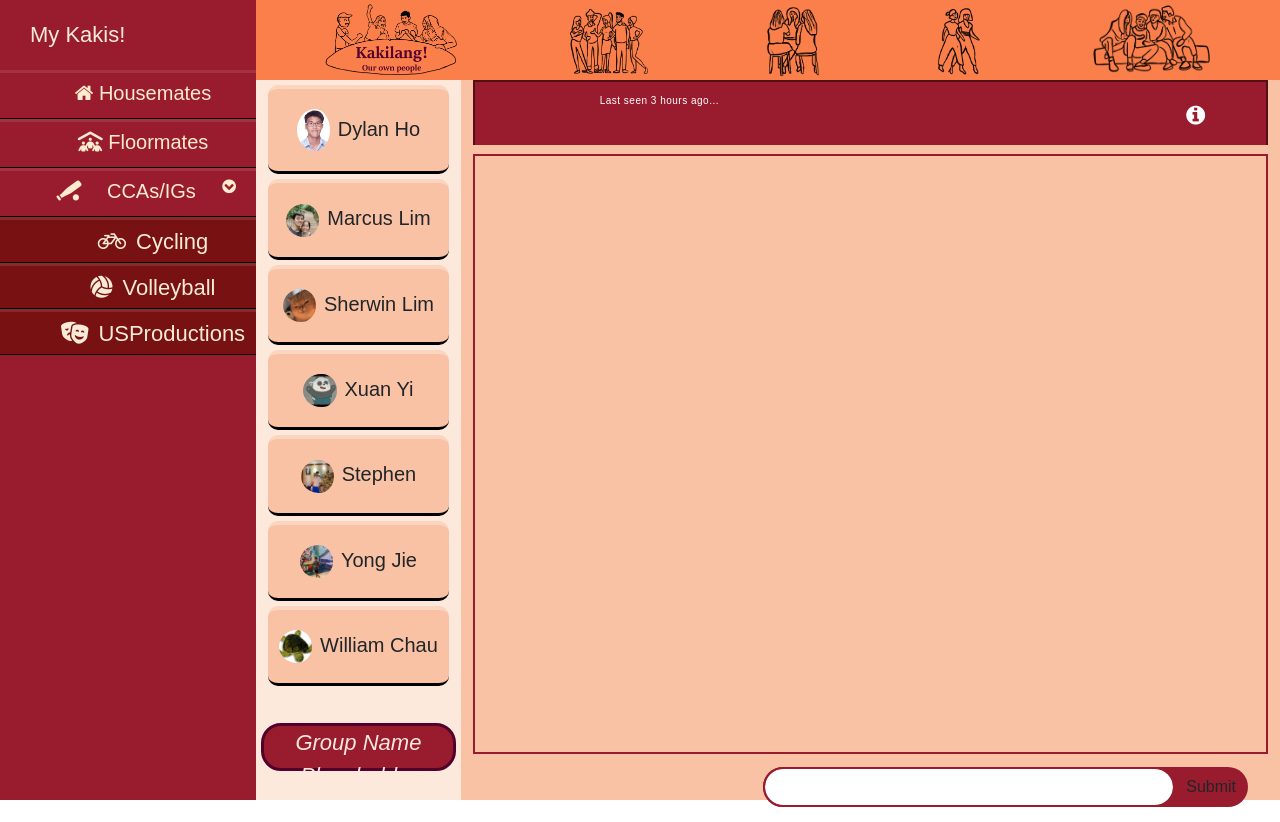
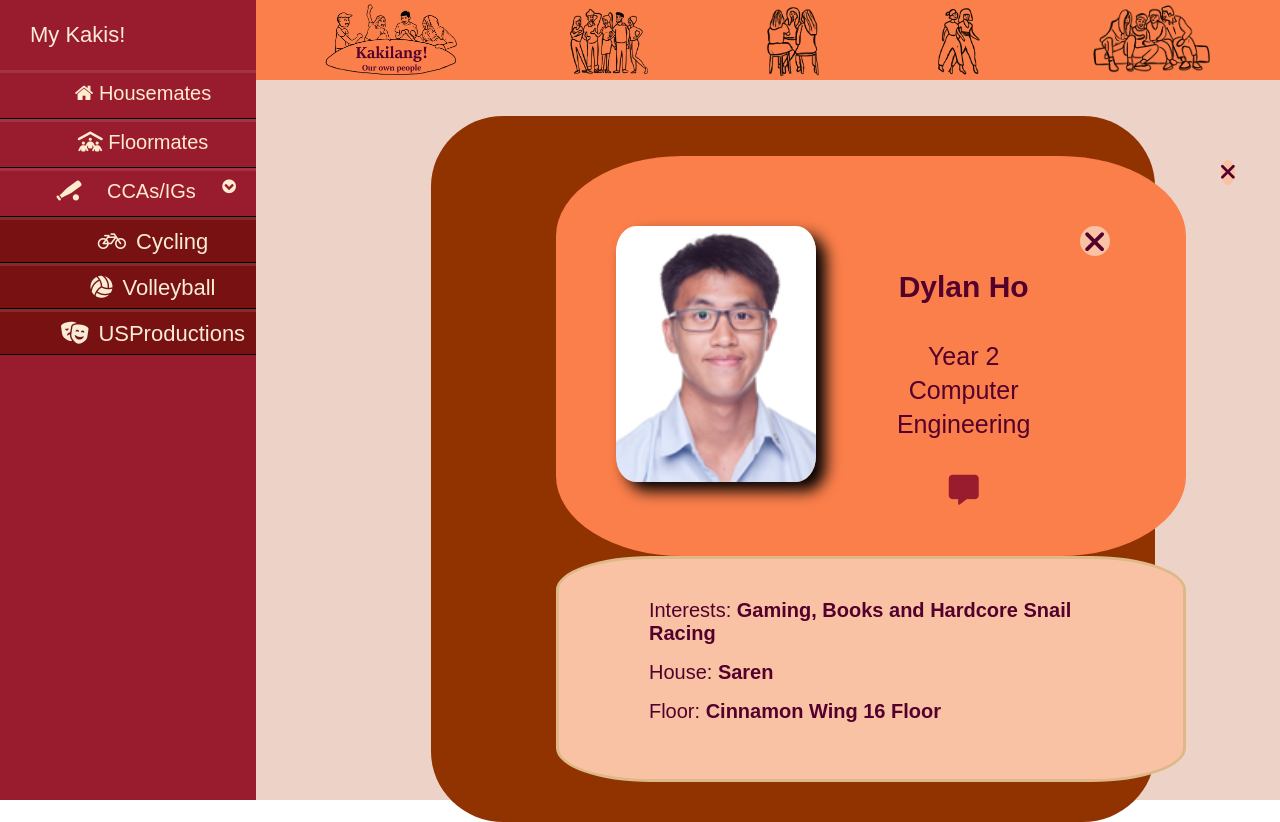
Before and after one commit to ChubbsBunns/Kakilang, a React (Create React App) app in the folder kakilang-web-app/: page /home/1 in a window 1280 px wide. Built offline with nearby package versions, Linux system fonts and the light colour scheme; no server answers.

Commit message:
profile page draft 1 upload

```diff
--- a/kakilang-web-app/package.json
+++ b/kakilang-web-app/package.json
@@ -3,6 +3,10 @@
   "version": "0.1.0",
   "private": true,
   "dependencies": {
+    "@fortawesome/fontawesome-svg-core": "^6.1.1",
+    "@fortawesome/free-regular-svg-icons": "^6.1.1",
+    "@fortawesome/free-solid-svg-icons": "^6.1.1",
+    "@fortawesome/react-fontawesome": "^0.1.18",
     "@testing-library/jest-dom": "^5.16.4",
     "@testing-library/react": "^13.2.0",
     "@testing-library/user-event": "^13.5.0",
--- a/kakilang-web-app/src/components/Home.component.js
+++ b/kakilang-web-app/src/components/Home.component.js
@@ -1,8 +1,17 @@
+
+/*
 import React, { useState } from "react";
+*/
+import React from "react";
 import Sidebar from "./Sidebar.component";
+/*
 import ListOfPeople from "./ListOfPeople.component";
+*/
 import Banner from "./Banner.component";
+import ProfilePage from "./ProfilePage.component";
+/*
 import ChatBox from "./ChatBox.component";
+
 import dylan1 from "./images/Dylan-img1.png";
 import marcus_dp from "./images/marcus.jpg";
 import sherwin_dp from "./images/sherwin.jpg";
@@ -10,6 +19,8 @@ import xuanyi_dp from "./images/xy.jpg";
 import stephen_dp from "./images/stephen.jpg";
 import yongjie_dp from "./images/yong jie.jpg";
 import william_dp from "./images/william.jpg";
+*/
+
 
 /**
  * Homepage of the User
@@ -19,6 +30,7 @@ import william_dp from "./images/william.jpg";
  * @component
  */
 function Home() {
+  /*
   const group = [
     {
       img: dylan1,
@@ -63,13 +75,14 @@ function Home() {
       _id: 7,
     },
   ];
+
   const [chatTarget, setChatTarget] = useState({
     email: localStorage.getItem("email"),
     name: localStorage.getItem("name"),
     img: localStorage.getItem("img"),
   });
   const onSelectPerson = (targetUser) => () => setChatTarget(targetUser);
-
+*/
   return (
     <div className="header-main">
       <Sidebar />
@@ -77,8 +90,12 @@ function Home() {
         <Banner />
         <div className="banner-children">
           <div className="UI" id="list_of_people">
+            {/*
             <ListOfPeople group={group} onSelectPerson={onSelectPerson} />
+  */}
           </div>
+          <ProfilePage />
+          {/*
           <div className="UI" id="text_interface">
             <ChatBox
               email={chatTarget.email}
@@ -86,6 +103,7 @@ function Home() {
               img={chatTarget.img}
             />
           </div>
+          */}
         </div>
       </div>
     </div>
--- a/kakilang-web-app/src/components/ListOfPeople.component.css
+++ b/kakilang-web-app/src/components/ListOfPeople.component.css
@@ -33,7 +33,7 @@ body{
 }
 
 .list-of-people-component{
-    height: 100%;
+    height: 90%;
 }
 
 #list_of_people {
--- /dev/null
+++ b/kakilang-web-app/src/components/ProfilePage.component.css
@@ -0,0 +1,172 @@
+* {
+  margin: 0;
+  border: 0;
+  box-sizing: border-box;
+  font-family: sans-serif;
+}
+
+.container-profile-page {
+  width: 100%;
+  height: 90%;
+
+  justify-content: center;
+  align-items: center;
+  max-width: 90%;
+  margin: auto;
+}
+
+.profile-box {
+  display: grid;
+  grid-template-columns: 1fr 8fr 1fr;
+  background-color: rgb(144, 51, 0);
+  /*
+  background-color: rgba(249, 194, 164, 0.5);
+  */
+  text-align: center;
+  padding: 40px 90px;
+  color: white;
+  position: relative;
+  border-radius: 10%;
+  max-width: 90%;
+}
+
+.image-name-box {
+  display: grid;
+  grid-template-columns: 5fr 5fr 1fr;
+  font: normal normal bold 30px sans-serif;
+  background-color: rgba(251, 127, 75, 1);
+  text-align: center;
+  padding: 70px 60px;
+  color: rgb(83 1 44);
+  position: relative;
+  border-radius: 20%;
+  width: 700px;
+  height: 400px;
+  margin: auto;
+  max-width: 90%;
+}
+
+/*working for COLOUR ONLY*/
+.cancel-button {
+  background-color: rgba(249, 194, 164, 1);
+  color: rgba(83, 1, 44, 1);
+  width: 30px;
+  height: 30px;
+  border-radius: 50%;
+}
+
+.something > a{
+  background-color: rgba(249, 194, 164, 1);
+  color: rgba(83, 1, 44, 1);
+  width: 30px;
+  height: 30px;
+  border-radius: 50%;
+}
+
+.something > a:hover {
+  background-color: rgba(153, 28, 46, 1);
+  color: black;
+  border-radius: 0%;
+  transition: 0.3s;
+}
+
+.image-name-box > a:hover {
+  background-color: rgba(153, 28, 46, 1);
+  color: black;
+  border-radius: 30%;
+  transition: 0.3s;
+}
+
+.major,
+.year {
+  font: normal normal normal 25px sans-serif;
+}
+
+.information-box {
+  background-color: rgb(249 194 164);
+  text-align: left;
+  padding: 40px 90px;
+  color: rgb(83 1 44);
+  position: relative;
+  border: 3px solid burlywood;
+  border-radius: 15%;
+  max-width: 90%;
+  margin: auto;
+}
+
+.message-button > a:visited {
+  color: rgba(153, 28, 46, 1);
+  text-decoration: none;
+}
+
+.message-button > a:link {
+  color: rgba(153, 28, 46, 1);
+  text-decoration: none;
+}
+
+.message-button > a:hover {
+  color: rgba(83, 1, 44, 1);
+  animation: shake 0.5s;
+  animation-iteration-count: infinite;
+}
+
+.name {
+  padding-top: 10px;
+}
+
+.profile-picture {
+  width: 200px;
+  border-radius: 10%;
+  background: rgba(249, 194, 164, 0.7);
+  box-shadow: 10px 9px 15px black;
+
+  max-width: 90%;
+}
+
+.interests-row,
+.house-row,
+.floor-row {
+  font: normal normal normal 20px sans-serif;
+}
+
+.interests,
+.house,
+.floor {
+  font: normal normal bold 20px sans-serif;
+}
+
+@keyframes shake {
+  0% {
+    transform: translate(1px, 1px) rotate(0deg) scale(1);
+  }
+  10% {
+    transform: translate(-1px, -2px) rotate(-3deg) scale(1.2);
+  }
+  20% {
+    transform: translate(-3px, 0px) rotate(3deg) scale(1.4);
+  }
+  30% {
+    transform: translate(3px, 2px) rotate(0deg) scale(1.6);
+  }
+  40% {
+    transform: translate(1px, -1px) rotate(3deg) scale(1.8);
+  }
+  50% {
+    transform: translate(-1px, 2px) rotate(-3deg) scale(2);
+  }
+  60% {
+    transform: translate(-3px, 1px) rotate(0deg) scale(1.8);
+  }
+  70% {
+    transform: translate(3px, 1px) rotate(-3deg) scale(1.6);
+  }
+  80% {
+    transform: translate(-1px, -1px) rotate(3deg) scale(1.4);
+  }
+  90% {
+    transform: translate(1px, 2px) rotate(0deg) scale(1.2);
+  }
+  100% {
+    transform: translate(1px, -2px) rotate(-3deg) scale(1);
+  }
+}
--- /dev/null
+++ b/kakilang-web-app/src/components/ProfilePage.component.js
@@ -0,0 +1,56 @@
+import React from "react";
+import "./ProfilePage.component.css";
+import dylan_face from "./images/Dylan-img1.png";
+
+function ProfilePage() {
+  return (
+    <div className="container-profile-page">
+      <div className="profile-box">
+        <div></div>
+        <div className="image-name-box">
+          <img src={dylan_face} className="profile-picture" />
+          <span className="name">
+            <br></br>Dylan Ho
+            <br></br>
+            <br></br>
+            <span className="year">Year 2</span>
+            <br></br>
+            <span className="major">Computer Engineering</span>
+            <br></br>
+            <br></br>
+            <div className="message-button">
+              <a href="#" className="fa-solid fa-message"></a>
+            </div>
+          </span>
+          <a href="#" className="cancel-button">
+            <i className="fa-solid fa-xmark"></i>
+          </a>
+        </div>
+        <div className="something">
+          {" "}
+          <a href="#" className="cancel-button">
+            <i className="fa-solid fa-xmark"></i>
+          </a>
+        </div>
+        <div></div>
+        <div className="information-box">
+          <p className="interests-row">
+            Interests:{" "}
+            <span className="interests">
+              Gaming, Books and Hardcore Snail Racing{" "}
+            </span>
+          </p>
+          <p className="house-row">
+            House: <span className="house">Saren</span>
+          </p>
+          <p className="floor-row">
+            Floor: <span className="floor">Cinnamon Wing 16 Floor</span>
+          </p>
+        </div>
+        <div></div>
+      </div>
+    </div>
+  );
+}
+
+export default ProfilePage;
--- a/kakilang-web-app/src/components/Sidebar.component.js
+++ b/kakilang-web-app/src/components/Sidebar.component.js
@@ -26,7 +26,7 @@ function Sidebar() {
         </li>
         <li className="sub-menu">
           <a href="#">
-            <i className="fa fa-baseball-bat-ball"></i> CCAs/IGs
+          <i className="fa-solid fa-baseball-bat-ball"></i> CCAs/IGs
             <i className="fa fa-chevron-circle-down indicator"></i>
           </a>
           <ul>
```
Also changed, not shown: 1 other file (tests, documents, lock files or other folders).
